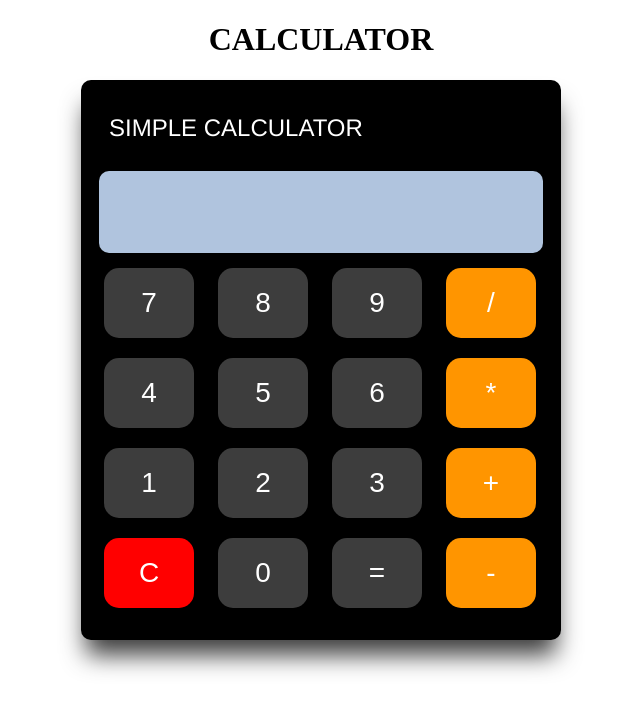
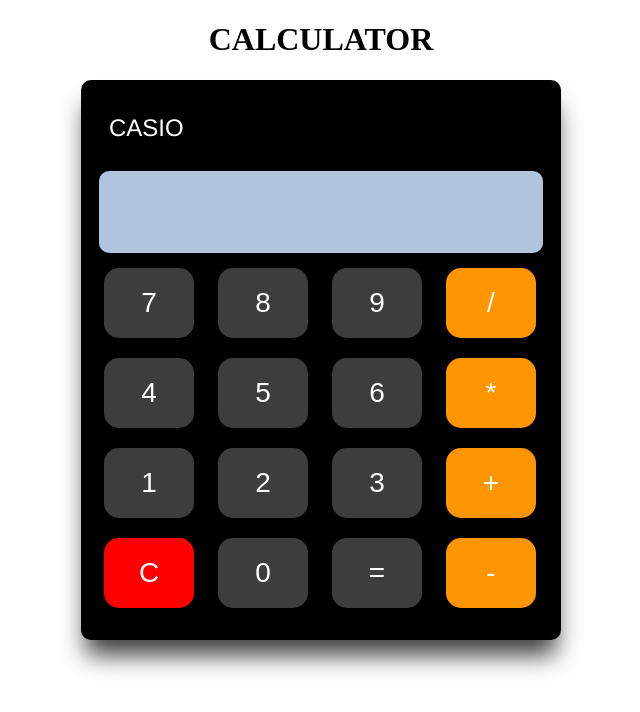
Before and after one commit to analogsoul13/Basic-Calculator-, a plain HTML site: page index.html in a window 1280 px wide. Shown: the whole page, without its empty margins (319-959 px from the left). Drawn offline with Linux system fonts and the light colour scheme.

Commit message:
Title Changed

```diff
--- a/index.html
+++ b/index.html
@@ -11,7 +11,7 @@
 
     <div class="container">
         <form action="">
-            <p>Simple Calculator</p>
+            <p>Casio</p>
             <!-- Calculator Screen -->
             <input type="text" readonly id="screen">
             <br>
```
